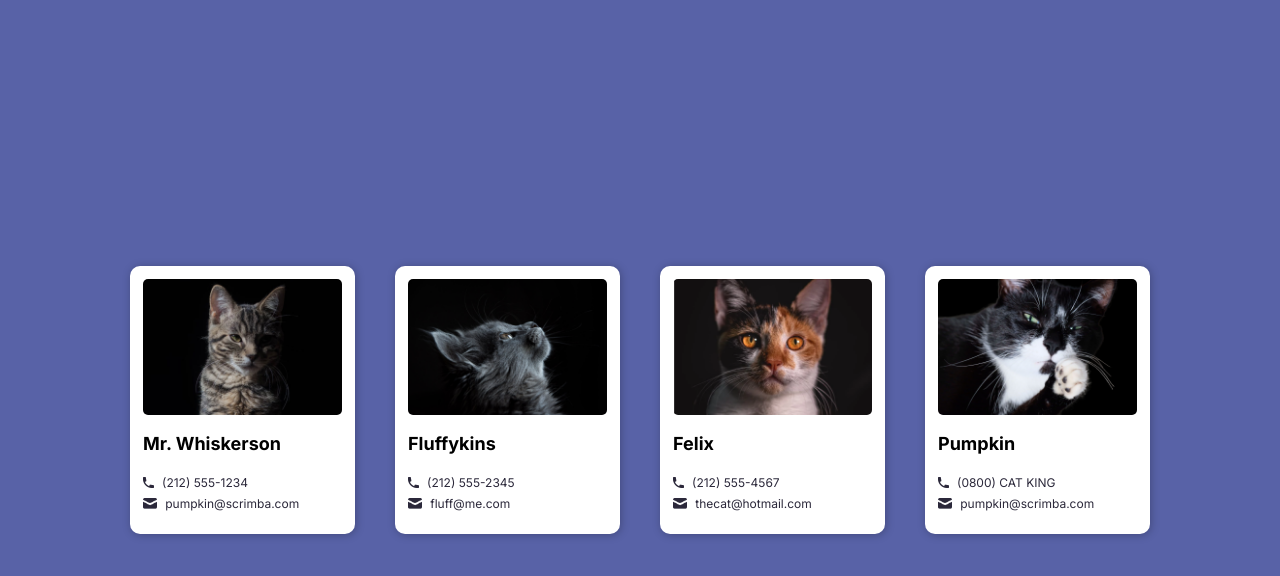
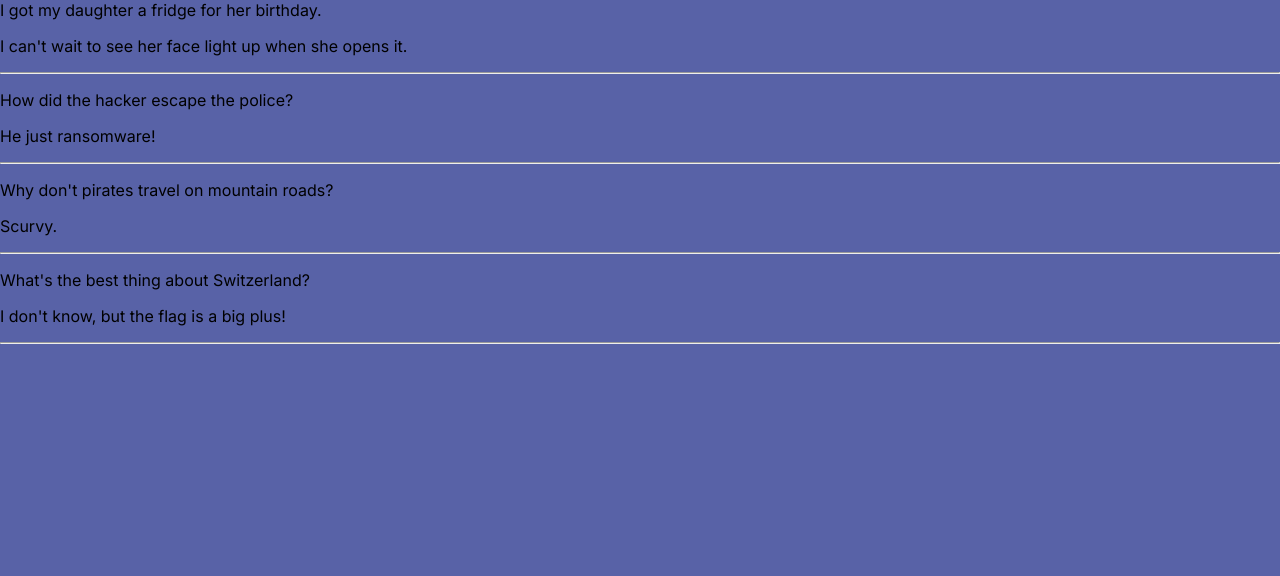
Before and after one commit to 0xYurii/Learn-React, a React (Vite) app: page / in a window 1280 px wide. Shown: the top 576 px of the page. Built offline with nearby package versions, Linux system fonts and the light colour scheme.

Commit message:
Refactor App component to remove Contact; add Joke component for joke display; update styles and structure

```diff
--- a/App.jsx
+++ b/App.jsx
@@ -1,33 +1,58 @@
-import Contact from "./Contact"
 
+
+
+/**
+ * Challenge: Think critically - how would you pass in a prop that
+ * isn't a string datatype.
+ *
+ * E.g. Say you want each Joke component to receive an "upvotes"
+ * and "downvotes" prop that is a number, as well as a prop with
+ * an array of comments, and a boolean of whether the joke is a
+ * pun (`isPun`).
+ */
+
+import Joke from "./Joke";
 
 export default function App() {
     return (
-        <div className="contacts">
-            <Contact
-                img="./images/mr-whiskerson.png"
-                name="Mr. Whiskerson"
-                phone="(212) 555-1234"
-                email="pumpkin@scrimba.com"
-            />
-            <Contact
-              img="./images/fluffykins.png"
-              name="Fluffykins"
-              phone="(212) 555-2345"
-              email="fluff@me.com"
-            />
-            <Contact
-              img="./images/felix.png"
-              name="Felix"
-              phone="(212) 555-4567"
-              email="thecat@hotmail.com"
-            />
-            <Contact
-              img="./images/pumpkin.png"
-              name="Pumpkin"
-              phone="(0800) CAT KING"
-              email="pumpkin@scrimba.com"
-            />
-        </div>
+        <main>
+          <Joke
+            setup="I got my daughter a fridge for her birthday."
+            puchline="I can't wait to see her face light up when she opens it."
+          />
+          <Joke
+            setup="How did the hacker escape the police?"
+            puchline="He just ransomware!"
+          />
+          <Joke
+            setup="Why don't pirates travel on mountain roads?"
+            puchline="Scurvy."
+          />
+          <Joke
+            setup="What's the best thing about Switzerland?"
+            puchline="I don't know, but the flag is a big plus!"
+          />
+        </main>
     )
 }
+
+
+
+/**
+ * Challenge: create a page that displays your favorite jokes
+ * - Create a Joke component in its own file.
+ * - Import and render 4-5 <Joke /> components
+ * - Each Joke should receive a "setup" prop and a "punchline" prop
+ *   and render those however you'd like
+ * - Use your favorite 2-part jokes (setup & punchline), or check
+ *   jokes.md file for some examples.
+ *
+ * EXTRA CREDIT:
+ * Some jokes are only a punchline with no setup:
+ *
+ * E.g.: "It’s hard to explain puns to kleptomaniacs because
+ * they always take things literally."
+ *
+ * If you don't pass in a "question" prop, how might you make it only
+ * show the punchline?
+ */
--- a/Contact.jsx
+++ /dev/null
@@ -1,69 +0,0 @@
-
-
-
-export default function Contact(props) {
-    return (
-        <article className="contact-card">
-            <img
-                src={props.img}
-                alt={`Photo of ${props.name}`}
-            />
-            <h3>{props.name}</h3>
-            <div className="info-group">
-                <img
-                    src="./images/phone-icon.png"
-                    alt="phone icon"
-                />
-                <p>{props.phone} </p>
-            </div>
-            <div className="info-group">
-                <img
-                    src="./images/mail-icon.png"
-                    alt="mail icon"
-                />
-                <p>{props.email}</p>
-            </div>
-        </article>
-    )
-}
-
-
-/**
- * Challenge: fix the bug, now that we've
- * destructured the props object
- */
-// export default function Contact({img, name, phone, email}) {
-//     return (
-//         <article className="contact-card">
-//             <img
-//                 src={img}
-//                 alt="Photo of Mr. Whiskerson"
-//             />
-//             <h3>{name}</h3>
-//             <div className="info-gr oup">
-//                 <img
-//                     src="./images/phone-icon.png"
-//                     alt="phone icon"
-//                 />
-//                 <p>{phone}</p>
-//             </div>
-//             <div className="info-group">
-//                 <img
-//                     src="./images/mail-icon.png"
-//                     alt="mail icon"
-//                 />
-//                 <p>{email}</p>
-//             </div>
-//         </article>
-//     )
-// }
-
-// const person = {
-//     img: "./images/mr-whiskerson.png",
-//     name: "Mr. Whiskerson",
-//     phone: "(800) 555-1234",
-//     email: "mr.whiskaz@catnap.meow"
-// }
-
-// const {img, name} = person
-// console.log(img)
--- /dev/null
+++ b/Joke.jsx
@@ -0,0 +1,10 @@
+export default function Joke(props){
+    return(
+        <>
+
+            <p> {props.setup} </p>
+            <p> {props.puchline} </p>
+            <hr></hr>
+        </>
+    )
+}
--- a/index.css
+++ b/index.css
@@ -4,56 +4,6 @@
 
 body {
     margin: 0;
-    min-height: 100vh;
-    display: flex;
-    align-items: center;
     font-family: 'Inter', sans-serif;
     background-color: rgb(88, 98, 167);
 }
-
-.contacts {
-    display: flex;
-    justify-content: center;
-    flex-wrap: wrap;
-    gap: 40px;
-}
-
-.contact-card {
-    flex-basis: 225px;
-    box-shadow: 1px 1px 8px rgba(0, 0, 0, 0.25);
-    border-radius: 10px;
-    display: flex;
-    flex-direction: column;
-    padding: 13px;
-    padding-bottom: 20px;
-    background-color: white;
-}
-
-.contact-card > img {
-    width: 100%;
-    height: auto;
-    align-self: center;
-    border-radius: 5px;
-    object-fit: cover;
-}
-
-.contact-card > h3 {
-    font-weight: 700;
-    font-size: 18px;
-}
-
-.info-group {
-    display: flex;
-    align-items: center;
-}
-
-.info-group > img {
-    height: 11px;
-    margin-right: 8px;
-}
-
-.info-group > p {
-    margin-block: 3px;
-    font-size: 12px;
-    color: #2B283A;
-}
```
Also changed, not shown: index.jsx (+0 -28 lines).
